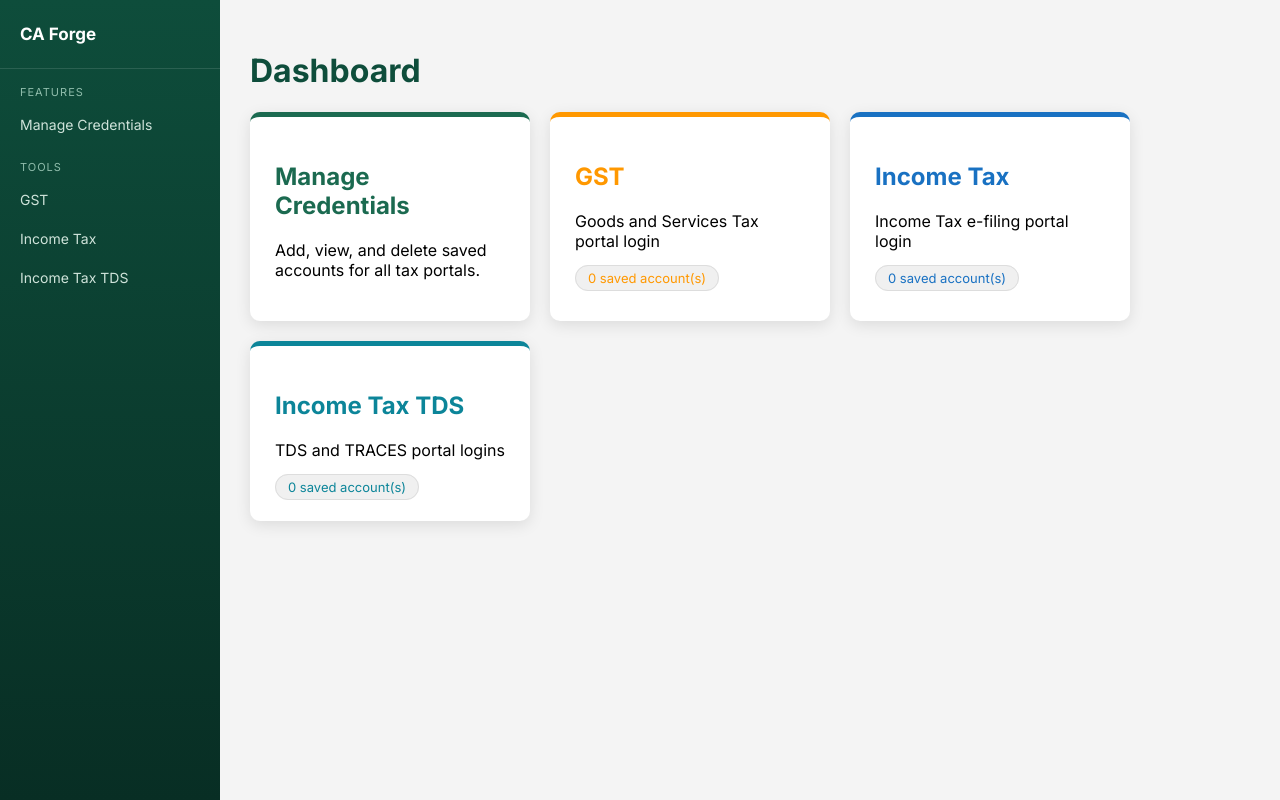
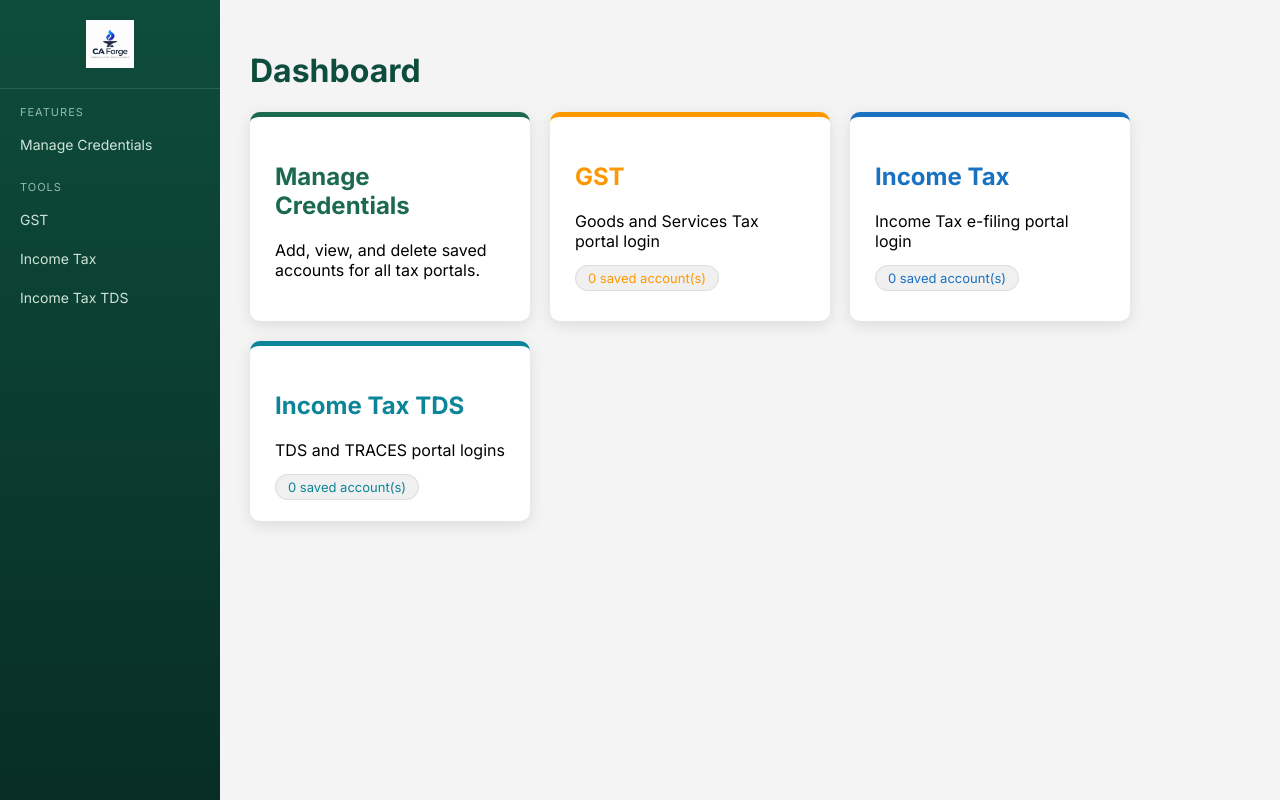
Before and after one commit to palashsuryavanshi/tax_suite, a Flask app: page / in a window 1280 px wide. Run offline with Flask 3, Linux system fonts and the light colour scheme.

Commit message:
Integrate logos: favicon, sidebar brand, window icon, .ico

```diff
--- a/app.py
+++ b/app.py
@@ -24,7 +24,11 @@ _BASE_DIR = (
     else Path(__file__).parent
 )
 
-app = Flask(__name__, template_folder=str(_BASE_DIR / "templates"))
+app = Flask(
+    __name__,
+    template_folder=str(_BASE_DIR / "templates"),
+    static_folder=str(_BASE_DIR / "static"),
+)
 app.secret_key = secrets.token_hex(16)
 
 
--- a/templates/base.html
+++ b/templates/base.html
@@ -3,6 +3,7 @@
 
 <head>
     <title>{% block title %}CA Forge{% endblock %}</title>
+    <link rel="icon" type="image/png" href="{{ url_for('static', filename='logo.png') }}">
     <link rel="preconnect" href="https://fonts.googleapis.com">
     <link rel="preconnect" href="https://fonts.gstatic.com" crossorigin>
     <link href="https://fonts.googleapis.com/css2?family=Inter:wght@400;500;600;700&display=swap"
@@ -39,12 +40,18 @@
         }
 
         .sidebar .brand {
-            padding: 24px 20px;
-            font-size: 17px;
-            font-weight: bold;
+            padding: 20px;
+            display: flex;
+            align-items: center;
+            justify-content: center;
             border-bottom: 1px solid rgba(255,255,255,0.12);
             text-decoration: none;
-            color: #ffffff;
+        }
+
+        .sidebar .brand img {
+            max-width: 170px;
+            max-height: 48px;
+            object-fit: contain;
         }
 
         .sidebar .group-label {
@@ -161,7 +168,10 @@
 <div class="layout">
 
     <nav class="sidebar">
-        <a class="brand" href="/">CA Forge</a>
+        <a class="brand" href="/">
+            <img src="{{ url_for('static', filename='logo-name.png') }}"
+                 alt="CA Forge">
+        </a>
 
         <div class="group-label">Features</div>
 
```
Also changed, not shown: gui_console.py (+20 -0 lines), static/logo-name.png (renamed from logo(with Name).png), static/logo.ico (added), static/logo.png (renamed from logo.png), 2 other files.
